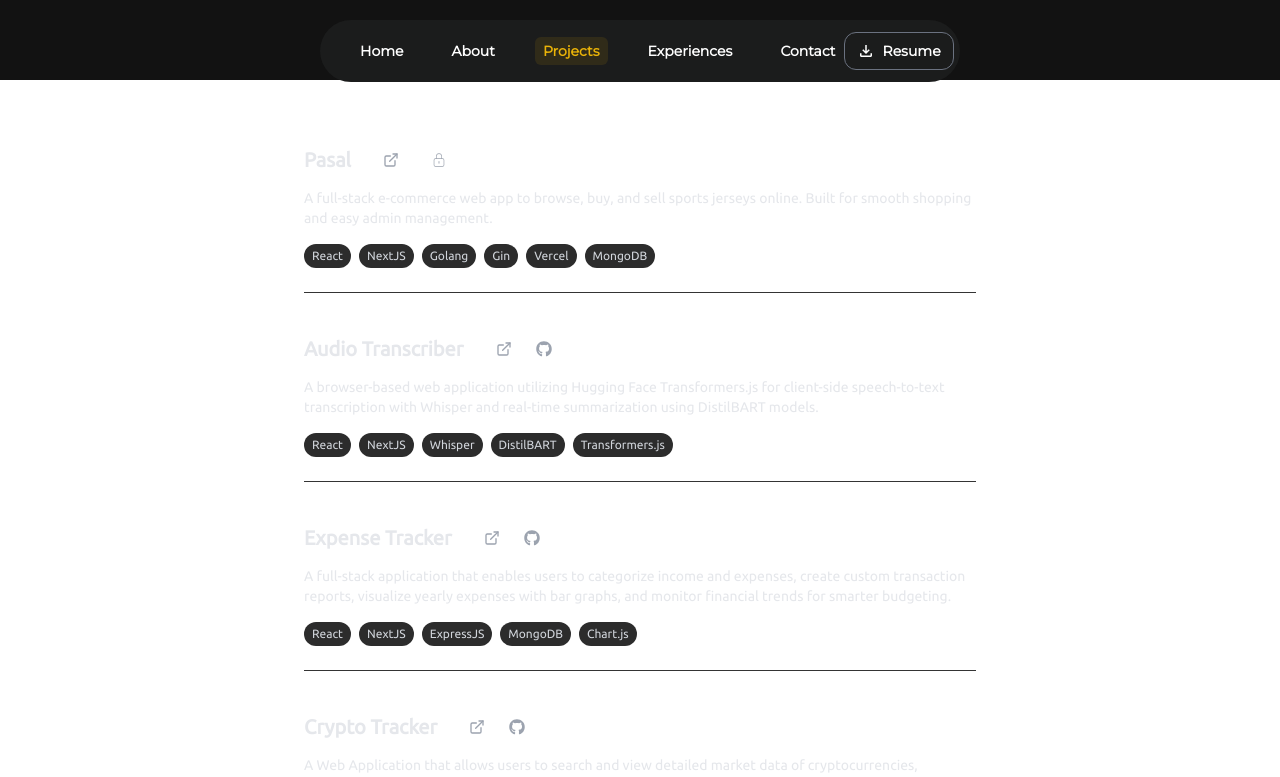
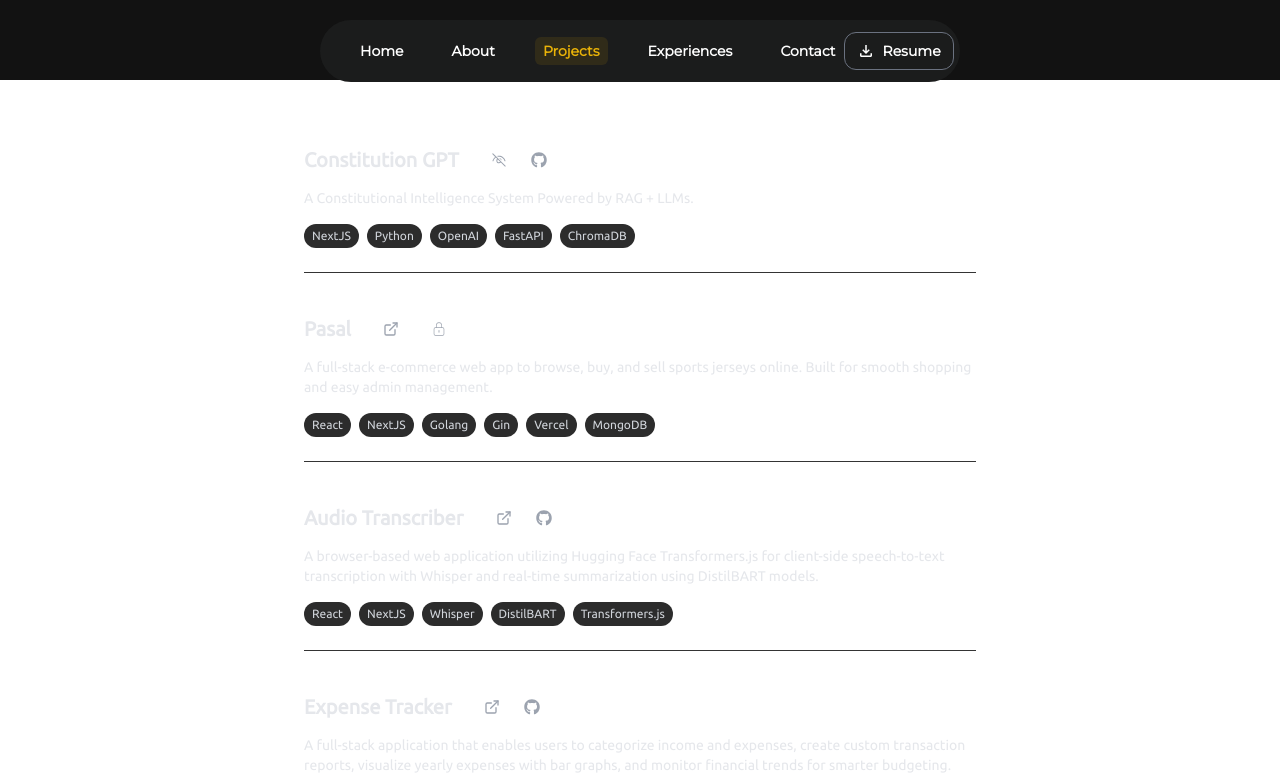
Before and after one commit to subigya-js/subigyasubedi.com.np, a Next.js app: page /projects in a window 1280 px wide. Shown: the top 777 px of the page. Built offline with nearby package versions, Linux system fonts and the light colour scheme.

Commit message:
feat: add deployment status and new project "Constitution GPT" to projects list

```diff
--- a/app/components/Projects.tsx
+++ b/app/components/Projects.tsx
@@ -1,6 +1,7 @@
 import Link from "next/link";
 import { CiLock } from "react-icons/ci";
 import { FaGithub } from "react-icons/fa";
+import { VscEyeClosed } from "react-icons/vsc";
 import { LuExternalLink } from "react-icons/lu";
 import { projects } from "../constants";
 
@@ -10,6 +11,7 @@
   desc: string;
   repo: string;
   deploy: string;
+  isDeployed: boolean;
   skills: string[];
   isPrivate: boolean;
 }
@@ -25,11 +27,25 @@
                 <div className="flex items-center gap-4 flex-wrap">
                   <h2 className="text-xl font-bold text-gray-200">{project.name}</h2>
                   <div className="flex items-center">
-                    <Link href={project.deploy} target="_blank" rel="noopener noreferrer">
-                      <button className="text-gray-400 hover:text-gray-500 hover:scale-105 duration-500 font-bold py-2 px-4 rounded-lg text-sm transition-colors">
-                        <LuExternalLink size={16} />
-                      </button>
-                    </Link>
+                    {
+                      project.isDeployed ? (
+                        <Link href={project.deploy} target="_blank" rel="noopener noreferrer">
+                          <button className="text-gray-400 hover:text-gray-500 hover:scale-105 duration-500 font-bold py-2 px-4 rounded-lg text-sm transition-colors">
+                            <LuExternalLink size={16} />
+                          </button>
+                        </Link>
+                      ) : (
+                        <button className="text-gray-400 hover:text-gray-500 hover:scale-105 duration-500 font-bold py-2 px-4 rounded-lg text-sm cursor-pointer relative group">
+                          <VscEyeClosed size={16} />
+                          <div className="absolute -top-6 left-1/2 transform -translate-x-1/2 opacity-0 group-hover:opacity-100 transition-opacity duration-200">
+                            <div className="bg-[#1b1c1c] text-white text-xs px-2 py-1 rounded whitespace-nowrap">
+                              Deployment in Progress
+                            </div>
+                            <div className="w-0 h-0 border-l-4 border-r-4 border-t-4 border-l-transparent border-r-transparent border-t-[#1b1c1c] mx-auto"></div>
+                          </div>
+                        </button>
+                      )
+                    }
                     {project.isPrivate ? (
                       <button className="text-gray-400 hover:text-gray-500 hover:scale-105 duration-500 font-bold py-2 px-4 rounded-lg text-sm cursor-pointer relative group">
                         <CiLock size={16} />
--- a/app/constants.js
+++ b/app/constants.js
@@ -55,15 +55,16 @@
 ];
 
 export const projects = [
-  // {
-  //   id: "ae",
-  //   name: "Attend Ease",
-  //   desc: "A full stack real-time face recognition attendance system that uses browser-based face detection with Hugging Face Transformers.js, enabling secure, client-side authentication without server dependencies.",
-  //   repo: "https://github.com/subigya-js/attend-ease",
-  //   isPrivate: false,
-  //   deploy: "https://attend-ease-subigya.vercel.app/",
-  //   skills: ["React", "NextJS", "ExpressJS", "MongoDB", "Transformers.js"],
-  // },
+  {
+    id: "cg",
+    name: "Constitution GPT",
+    desc: "A Constitutional Intelligence System Powered by RAG + LLMs.",
+    repo: "https://github.com/subigya-js/constitution-gpt",
+    isPrivate: false,
+    deploy: "",
+    isDeployed: false,
+    skills: ["NextJS", "Python", "OpenAI", "FastAPI", "ChromaDB"],
+  },
   {
     id: "pa",
     name: "Pasal",
@@ -71,6 +72,7 @@
     repo: "https://github.com/subigya-js/pasal",
     isPrivate: true,
     deploy: "https://pasal-subigya.vercel.app/",
+    isDeployed: true,
     skills: ["React", "NextJS", "Golang", "Gin", "Vercel", "MongoDB"],
   },
   {
@@ -80,6 +82,7 @@
     repo: "https://github.com/subigya-js/audio-transcriber",
     isPrivate: false,
     deploy: "https://audio-transcriber-subigya.vercel.app/",
+    isDeployed: true,
     skills: ["React", "NextJS", "Whisper", "DistilBART", "Transformers.js"],
   },
   {
@@ -89,6 +92,7 @@
     repo: "https://github.com/subigya-js/expense-tracker",
     isPrivate: false,
     deploy: "https://expense-tracker-subigya.vercel.app/",
+    isDeployed: true,
     skills: ["React", "NextJS", "ExpressJS", "MongoDB", "Chart.js"],
   },
   {
@@ -98,6 +102,7 @@
     repo: "https://github.com/subigya-js/Cypto-Tracker",
     isPrivate: false,
     deploy: "https://crypto-tracker-subigya.netlify.app/",
+    isDeployed: true,
     skills: ["React", "NextJS", "Chart.js", "RESTful APIs"],
   },
 ];
```
